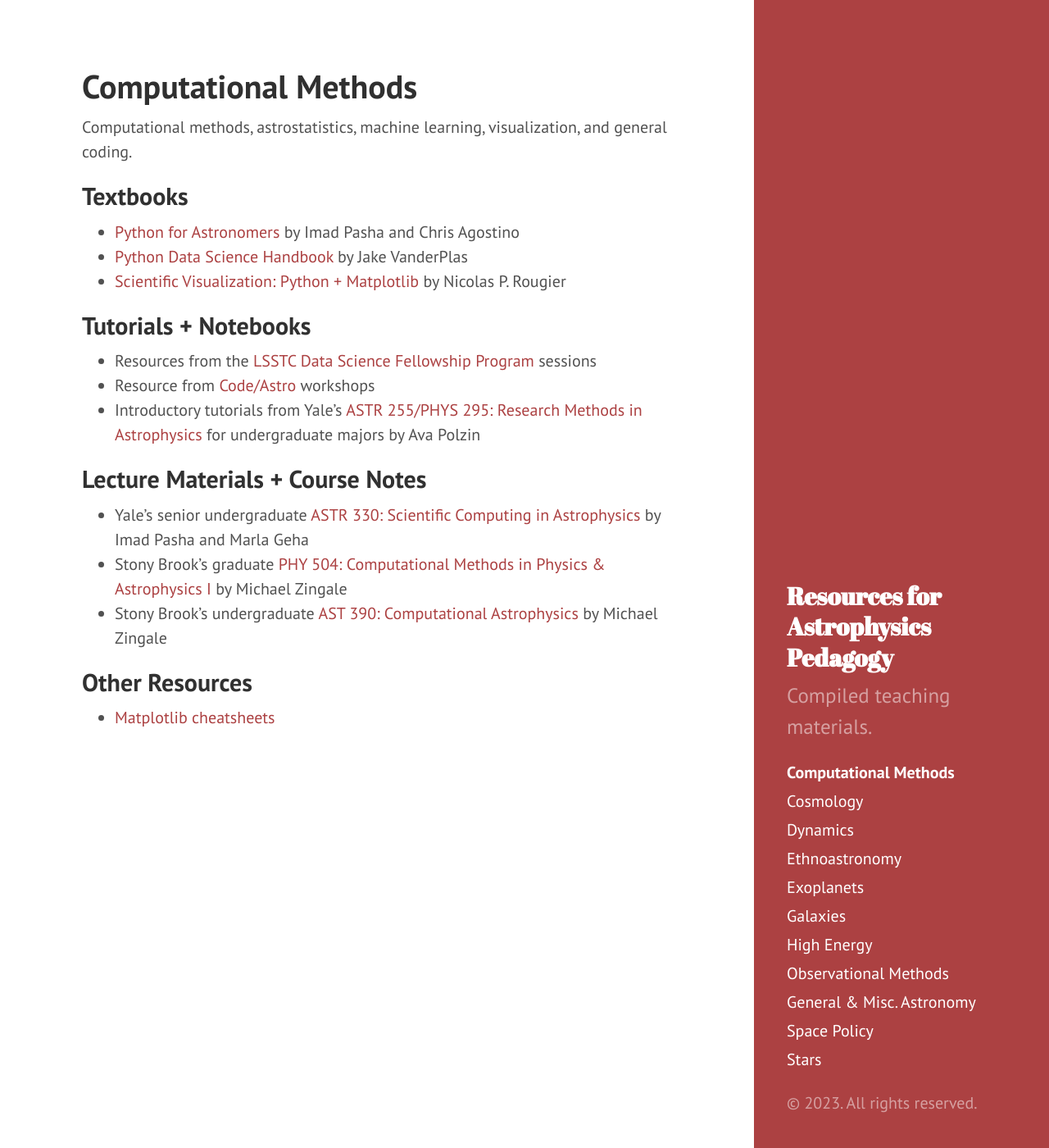
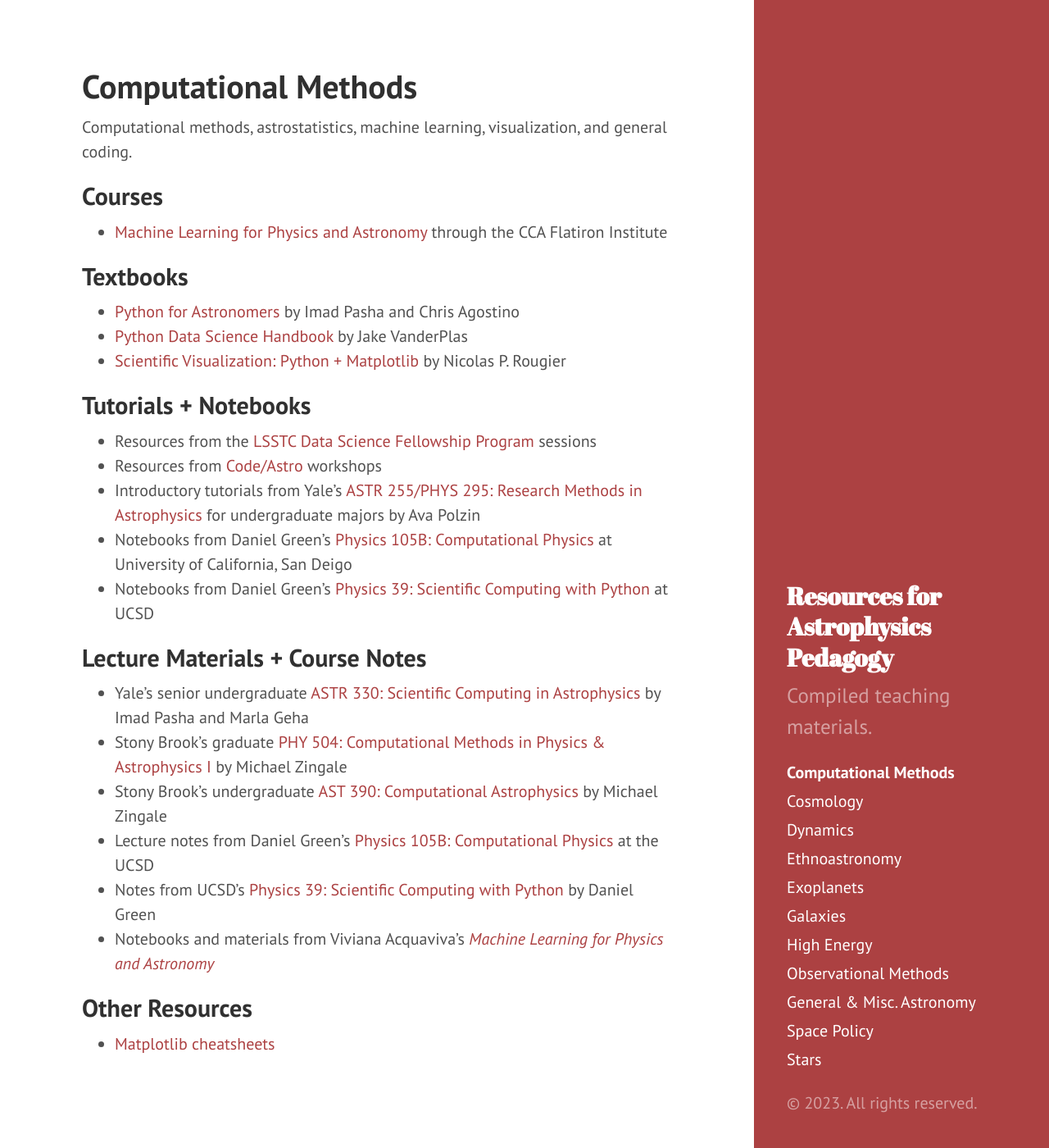
Before and after one commit to astroteaching/astroteaching.github.io, a Jekyll site: the page built from computational.md, in a window 1280 px wide and 1400 px high. Shown: the whole window at 82% size. Built offline with Jekyll 4.4.1, drawn with Linux system fonts in a browser that asks for light colours.

Commit message:
add some links

```diff
--- a/computational.md
+++ b/computational.md
@@ -4,6 +4,9 @@ title: Computational Methods
 ---
 
 Computational methods, astrostatistics, machine learning, visualization, and general coding.
+
+## Courses
+- [Machine Learning for Physics and Astronomy](https://openlearning.flatironinstitute.org/courses/course-v1:cca+ML_01+A/about) through the CCA Flatiron Institute
 
 ## Textbooks
 - [Python for Astronomers](https://prappleizer.github.io) by Imad Pasha and Chris Agostino
@@ -12,13 +15,19 @@ Computational methods, astrostatistics, machine learning, visualization, and gen
 
 ## Tutorials + Notebooks
 - Resources from the [LSSTC Data Science Fellowship Program](https://github.com/LSSTC-DSFP/LSSTC-DSFP-Sessions) sessions
-- Resource from [Code/Astro](https://github.com/semaphoreP/codeastro) workshops
+- Resources from [Code/Astro](https://github.com/semaphoreP/codeastro) workshops
 - Introductory tutorials from Yale's [ASTR 255/PHYS 295: Research Methods in Astrophysics](https://github.com/avapolzin/ASTR255_Fall2021) for undergraduate majors by Ava Polzin
+- Notebooks from Daniel Green's [Physics 105B: Computational Physics](https://github.com/drgreen/Phys_105B) at University of California, San Deigo
+- Notebooks from Daniel Green's [Physics 39: Scientific Computing with Python](https://github.com/drgreen/Physics_39) at UCSD
+
 
 ## Lecture Materials + Course Notes
 - Yale's senior undergraduate [ASTR 330: Scientific Computing in Astrophysics](https://astro-330.github.io/intro.html) by Imad Pasha and Marla Geha
 - Stony Brook's graduate [PHY 504: Computational Methods in Physics & Astrophysics I](https://zingale.github.io/phy504/) by Michael Zingale
 - Stony Brook's undergraduate [AST 390: Computational Astrophysics](https://zingale.github.io/computational_astrophysics/intro.html) by Michael Zingale
+- Lecture notes from Daniel Green's [Physics 105B: Computational Physics](https://www.dropbox.com/s/w787ujp0v4nxsh6/Physics_105B.pdf?dl=0) at the UCSD
+- Notes from UCSD's [Physics 39: Scientific Computing with Python](https://drgreen.github.io/Phys39-book/intro.html) by Daniel Green
+- Notebooks and materials from Viviana Acquaviva's [*Machine Learning for Physics and Astronomy*](https://press.princeton.edu/books/ebook/9780691249537/machine-learning-for-physics-and-astronomy)
 
 ## Other Resources
 - [Matplotlib cheatsheets](https://matplotlib.org/cheatsheets/)
```
Also changed, not shown: highenergy.md (+9 -1 lines), resources.md (+2 -0 lines).
